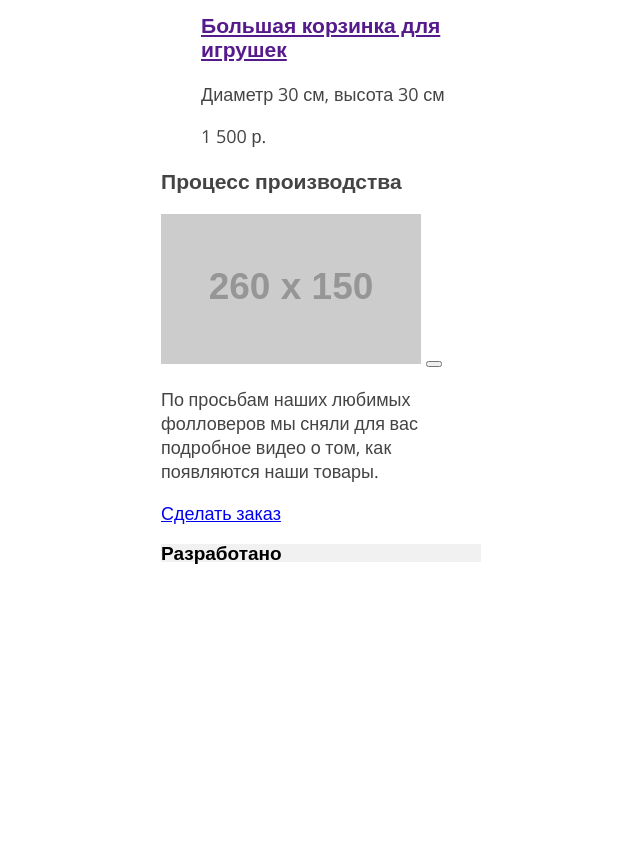
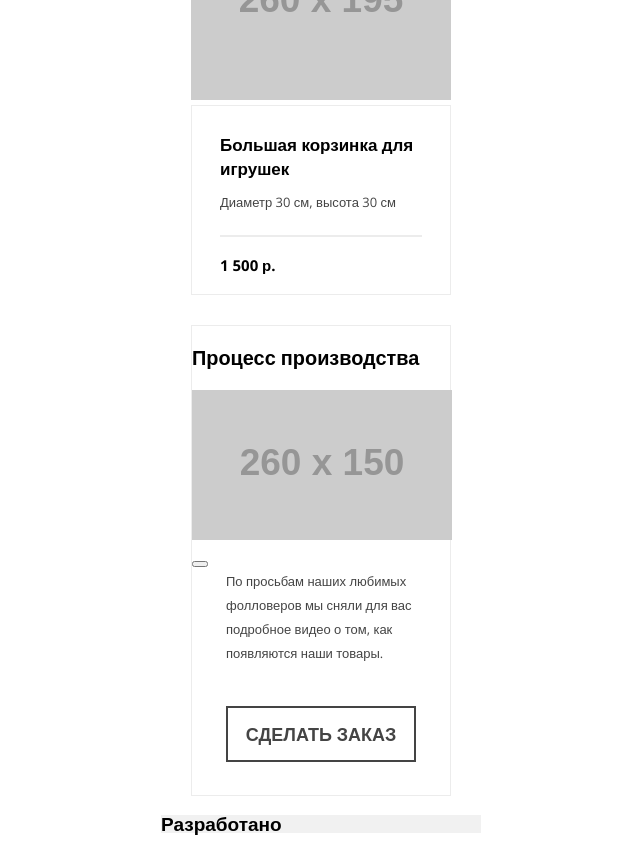
Before and after one commit to El-Leto/mishka, a website: page source/catalog.html in a window 1280 px wide. Shown: the part 1283-2135 px from the top of the page, without its empty margins (319-959 px from the left). Before the commit the page ends 1864 px from the top, so only its background shows below. Drawn offline with nearby package versions, Linux system fonts and the light colour scheme; files that its build step writes are made by us from their sources; placeholder pictures from the web are drawn by us.

Commit message:
Добавляет стилизацию страницы каталога

```diff
--- a/source/catalog.html
+++ b/source/catalog.html
@@ -1,3 +1,4 @@
+<!DOCTYPE html>
 <html class="page" lang="ru">
   <head>
     <meta charset="utf-8">
@@ -25,7 +26,7 @@
       <section class="form-header">
         <h1 class="form-header__title">Каталог товаров</h1>
       </section>
-      <section class="catalog">
+      <section class="catalog inner">
         <ul class="catalog__list">
           <li class="catalog__item">
             <a class="catalog__link" href=""><img class="catalog__image" src="https://via.placeholder.com/260x195" width="260" height="195" alt="Зайчик в голубом костюме"></a>
@@ -68,17 +69,21 @@
           </li>
         </ul>
       </section>
-      <section class="production">
+      <section class="production inner">
+        <div class="production__wrapper">
           <div class="production__title">
             <h3 class="production__production__title-text">Процесс производства</h3>
           </div>
           <div class="production__video">
             <img class="production__image" src="https://via.placeholder.com/260x150" width="260" height="150" alt="Большая вязаная корзика бело-зеленого цвета">
-          <button class="production__button" type="button" aria-label="Включить воспроизведение видео"></button>
+            <button class="production__video-button" type="button" aria-label="Включить воспроизведение видео"></button>
           </div>
           <div class="production__desc">
             <p class="production__text">По просьбам наших любимых фолловеров мы сняли для вас подробное видео о том, как появляются наши товары.</p>
+          </div>
+          <div class="production__order">
             <a class="production__button" href="form.html" aria-label="Сделать заказ">Сделать заказ</a>
+          </div>
         </div>
       </section>
     </main>
--- /dev/null
+++ b/source/sass/blocks/catalog.scss
@@ -0,0 +1,46 @@
+.catalog__list {
+  list-style: none;
+  margin: 0;
+  padding: 0;
+}
+
+.catalog__item {
+  padding-bottom: 30px;
+}
+
+.catalog__link {
+  text-decoration: none;
+  color: $black;
+}
+
+.catalog__desc {
+  padding-left: 28px;
+  padding-right: 28px;
+  border: 1px solid $light-grey;
+}
+
+.catalog__item-title {
+  border-bottom: 2px solid $light-grey;
+}
+
+.catalog__title {
+  font-size: 17px;
+  line-height: 24px;
+  margin: 0;
+  padding-top: 27px;
+  padding-bottom: 6px;
+}
+
+.catalog__text {
+  font-size: 13px;
+  line-height: 30px;
+  margin: 0;
+  padding-bottom: 18px;
+}
+
+.catalog__item-cost {
+  font-size: 15px;
+  line-height: 27px;
+  font-weight: $fw-bold;
+  color: $black;
+}
--- /dev/null
+++ b/source/sass/blocks/production.scss
@@ -0,0 +1,38 @@
+.production__wrapper {
+  border: 1px solid $light-grey;
+}
+
+.production__title {
+  font-size: 17px;
+  line-height: 24px;
+  font-weight: $fw-bold;
+  color: $black;
+}
+
+.production__text {
+  font-size: 13px;
+  line-height: 24px;
+  padding-left: 34px;
+  padding-right: 30px;
+  margin: 0;
+}
+
+.production__order {
+  padding-left: 34px;
+  padding-right: 34px;
+  padding-bottom: 33px;
+  padding-top: 41px;
+}
+
+.production__button {
+  display: block;
+  font-size: 18px;
+  line-height: 16px;
+  font-weight: $fw-bold;
+  color: $dark-grey;
+  text-transform: uppercase;
+  text-align: center;
+  text-decoration: none;
+  border: 2px solid $dark-grey;
+  padding: 18px 11px;
+}
--- a/source/sass/style.scss
+++ b/source/sass/style.scss
@@ -12,6 +12,8 @@
 @import "blocks/contacts.scss";
 @import "blocks/contacts-info.scss";
 @import "blocks/form.scss";
+@import "blocks/catalog.scss";
+@import "blocks/production.scss";
 @import "blocks/page-footer.scss";
 @import "blocks/social.scss";
 @import "blocks/copyrights.scss";
--- a/source/sass/variables.scss
+++ b/source/sass/variables.scss
@@ -3,6 +3,7 @@
 $black: #000000;
 $black-transparent: rgba(0, 0, 0, 0.3);
 $white: #ffffff;
+$light-grey: #ececec;
 $dark-grey: #444444;
 $grey-footer: #f1f1f1;
 $tiffany: #63d1bb;
```
Lines whose indentation alone changed are shown as unchanged.
